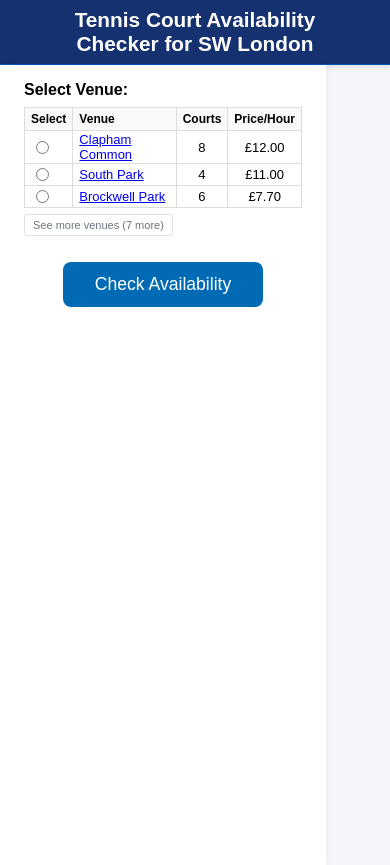
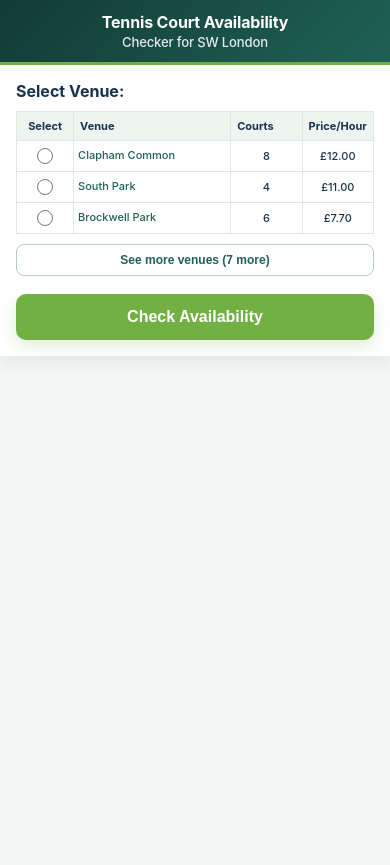
Before and after one commit to ggpettifer/tennis-availability-app, a FastAPI app: page / in a window 390 px wide. After the commit the page ends 360 px from the top, so only its background shows below. Run offline with FastAPI, Linux system fonts and the light colour scheme.

Commit message:
Updated UI to green colour theme and made it mobile/ipad/desktop friendly

```diff
--- a/static/script.js
+++ b/static/script.js
@@ -45,6 +45,8 @@ async function checkAvailability() {
 }
 
 function showSkeletonLoader(resultsDiv) {
+    const scrollWrapper = document.createElement('div');
+    scrollWrapper.className = 'results-scroll';
     const skeletonGrid = document.createElement('div');
     skeletonGrid.className = 'results-time-grid';
 
@@ -75,10 +77,13 @@ function showSkeletonLoader(resultsDiv) {
         }
     }
 
-    resultsDiv.appendChild(skeletonGrid);
+    scrollWrapper.appendChild(skeletonGrid);
+    resultsDiv.appendChild(scrollWrapper);
 }
 
 function renderResults(data, resultsDiv) {
+    const scrollWrapper = document.createElement('div');
+    scrollWrapper.className = 'results-scroll';
     // Create a time-grid similar to the time picker
     const resultsGrid = document.createElement('div');
     resultsGrid.className = 'results-time-grid';
@@ -162,7 +167,8 @@ function renderResults(data, resultsDiv) {
         });
     }
 
-    resultsDiv.appendChild(resultsGrid);
+    scrollWrapper.appendChild(resultsGrid);
+    resultsDiv.appendChild(scrollWrapper);
 }
 
 function formatDate(dateString) {
--- a/static/style.css
+++ b/static/style.css
@@ -1,43 +1,57 @@
 body {
   margin: 0;
-  font-family: Arial, sans-serif;
-  background: #f4f6f9;
+  min-width: 320px;
+  font-family: Inter, ui-sans-serif, -apple-system, BlinkMacSystemFont, "Segoe UI", sans-serif;
+  background: #f2f6f4;
+  color: #17324d;
   padding: 0;
 }
 
 .title-bar {
-  background: rgb(21, 49, 112);
+  background: linear-gradient(135deg, #123b36 0%, #1f6154 100%);
   color: white;
-  padding: 8px 32px;
-  box-shadow: 0 2px 4px rgba(0,0,0,0.1);
-  border-bottom: 1px solid #0056b3;
+  padding: 14px 32px;
+  box-shadow: 0 2px 12px rgba(18, 59, 54, 0.16);
+  border-bottom: 3px solid #72b043;
 }
 
 .title-bar h1 {
   margin: 0;
-  font-size: 1.3em;
-  font-weight: 600;
+  font-size: 1.15rem;
+  font-weight: 700;
+  letter-spacing: -0.01em;
   text-align: center;
+}
+
+.title-bar h1 span {
+  font-weight: 450;
+  opacity: 0.88;
 }
 
 .layout {
   display: flex;
-  min-height: calc(100vh - 44px); /* Subtract title bar height */
+  min-height: calc(100vh - 58px);
+  max-width: 1600px;
+  margin: 0 auto;
 }
 
 .sidebar {
   width: 380px;
+  flex: 0 0 380px;
   background: #fff;
-  box-shadow: 2px 0 8px rgba(0,0,0,0.04);
-  padding: 16px 24px 32px 24px;
+  box-shadow: 2px 0 16px rgba(18, 59, 54, 0.06);
+  padding: 24px 24px 32px;
   display: flex;
   flex-direction: column;
-  gap: 24px;
+  gap: 18px;
+  box-sizing: border-box;
 }
 
 .main-content {
   flex: 1;
-  padding: 32px;
+  min-width: 0;
+  padding: 24px 28px 32px;
+  box-sizing: border-box;
 }
 
 .section {
@@ -45,27 +59,44 @@ body {
 }
 
 .section label {
-  font-weight: bold;
-  margin-bottom: 8px;
+  color: #17324d;
+  font-weight: 700;
+  margin-bottom: 10px;
   display: block;
 }
 
 .check-btn {
-  background: rgb(0, 106, 180);
+  background: #72b043;
   border: none;
   color: white;
-  font-size: 1.1em;
-  padding: 12px 0;
-  border-radius: 8px;
+  font-size: 1rem;
+  font-weight: 750;
+  padding: 13px 18px;
+  border-radius: 10px;
   cursor: pointer;
-  width: 200px;
+  width: 100%;
+  min-height: 46px;
   display: block;
-  margin: 0 auto;
-  transition: background 0.3s;
+  box-shadow: 0 6px 16px rgba(114, 176, 67, 0.22);
+  transition: background 160ms ease, transform 160ms ease, box-shadow 160ms ease;
 }
 
 .check-btn:hover {
-  background: #0056b3;
+  background: #619837;
+  transform: translateY(-1px);
+  box-shadow: 0 8px 20px rgba(114, 176, 67, 0.28);
+}
+
+.check-btn:active {
+  transform: translateY(0);
+}
+
+.check-btn:focus-visible,
+.venue-toggle-btn:focus-visible,
+.venue-table input:focus-visible,
+.venue-table a:focus-visible {
+  outline: 3px solid rgba(114, 176, 67, 0.35);
+  outline-offset: 2px;
 }
 
 .results-grid {
@@ -253,30 +307,44 @@ body {
 }
 
 .venue-table th {
-  background: #f8f9fa;
+  background: #eef4f0;
   font-weight: bold;
-  padding: 4px 6px;
-  border: 1px solid #ddd;
+  padding: 7px 6px;
+  border: 1px solid #e1e8e3;
   text-align: left;
   font-size: 12px;
 }
 
 .venue-table td {
-  padding: 1px 6px;
-  border: 1px solid #ddd;
+  padding: 6px;
+  border: 1px solid #e1e8e3;
   vertical-align: middle;
 }
 
 .venue-table tr:hover {
-  background: #f0f8ff;
+  background: #f4f8f5;
 }
 
 .venue-table input[type="radio"] {
   margin-right: 8px;
+  accent-color: #72b043;
+  width: 16px;
+  height: 16px;
+  vertical-align: middle;
 }
 
 .venue-name {
   font-weight: 500;
+  min-width: 140px;
+}
+
+.venue-name a {
+  color: #1f6154;
+  text-decoration: none;
+}
+
+.venue-name a:hover {
+  text-decoration: underline;
 }
 
 .court-count, .price {
@@ -286,20 +354,144 @@ body {
 
 /* Venue toggle button */
 .venue-toggle-btn {
-  background: transparent;
-  color: #6c757d;
-  border: 1px solid #dee2e6;
-  padding: 4px 8px;
-  border-radius: 3px;
+  background: #fff;
+  color: #1f6154;
+  border: 1px solid #b9cbbf;
+  padding: 8px 10px;
+  border-radius: 8px;
   cursor: pointer;
-  font-size: 11px;
-  font-weight: 400;
-  margin-top: 6px;
+  font-size: 12px;
+  font-weight: 700;
+  margin-top: 10px;
+  width: 100%;
   transition: all 0.2s;
 }
 
 .venue-toggle-btn:hover {
-  background: #f8f9fa;
-  color: #495057;
-  border-color: #adb5bd;
+  background: #eef4f0;
+  color: #123b36;
+  border-color: #72b043;
 }
+
+@media (max-width: 900px) {
+  .layout {
+    display: block;
+  }
+
+  .sidebar {
+    width: 100%;
+    padding: 20px 24px;
+    box-shadow: 0 8px 16px rgba(18, 59, 54, 0.06);
+  }
+
+  .main-content {
+    padding: 20px 24px 28px;
+  }
+
+  .check-btn {
+    max-width: none;
+  }
+}
+
+@media (max-width: 600px) {
+  .title-bar {
+    padding: 12px 16px;
+  }
+
+  .title-bar h1 {
+    font-size: 1rem;
+  }
+
+  .title-bar h1 span {
+    display: block;
+    margin-top: 2px;
+    font-size: 0.82rem;
+  }
+
+  .sidebar {
+    padding: 16px;
+  }
+
+  .main-content {
+    padding: 16px 12px 24px;
+  }
+
+  .section {
+    margin-bottom: 0;
+  }
+
+  .venue-table {
+    table-layout: fixed;
+  }
+
+  .venue-table th,
+  .venue-table td {
+    box-sizing: border-box;
+  }
+
+  .venue-table th:nth-child(1),
+  .venue-table td:nth-child(1) {
+    width: 16%;
+    text-align: center;
+  }
+
+  .venue-table th:nth-child(2),
+  .venue-table td:nth-child(2) {
+    width: 44%;
+  }
+
+  .venue-table th:nth-child(3),
+  .venue-table td:nth-child(3),
+  .venue-table th:nth-child(4),
+  .venue-table td:nth-child(4) {
+    width: 20%;
+  }
+
+  .venue-name {
+    min-width: 0;
+  }
+
+  .venue-name a {
+    display: block;
+    line-height: 1.25;
+  }
+
+  .venue-table th,
+  .venue-table td,
+  .court-count,
+  .price {
+    font-size: 11px;
+  }
+
+  .venue-table td {
+    padding: 7px 4px;
+  }
+
+  .venue-table input[type="radio"] {
+    margin: 0;
+  }
+}
+
+@media (max-width: 380px) {
+  .sidebar {
+    padding-inline: 12px;
+  }
+
+  .main-content {
+    padding-inline: 8px;
+  }
+
+  .venue-table th,
+  .venue-table td {
+    font-size: 10px;
+  }
+}
+
+@media (prefers-reduced-motion: reduce) {
+  .check-btn,
+  .venue-toggle-btn,
+  .skeleton {
+    transition: none;
+    animation: none;
+  }
+}
--- a/templates/index.html
+++ b/templates/index.html
@@ -8,7 +8,7 @@
 </head>
 <body>
   <header class="title-bar">
-    <h1>Tennis Court Availability Checker for SW London</h1>
+    <h1>Tennis Court Availability <span>Checker for SW London</span></h1>
   </header>
   <div class="layout">
     <aside class="sidebar">
```
Also changed, not shown: other parts of static/style.css (+38 -15 lines).
